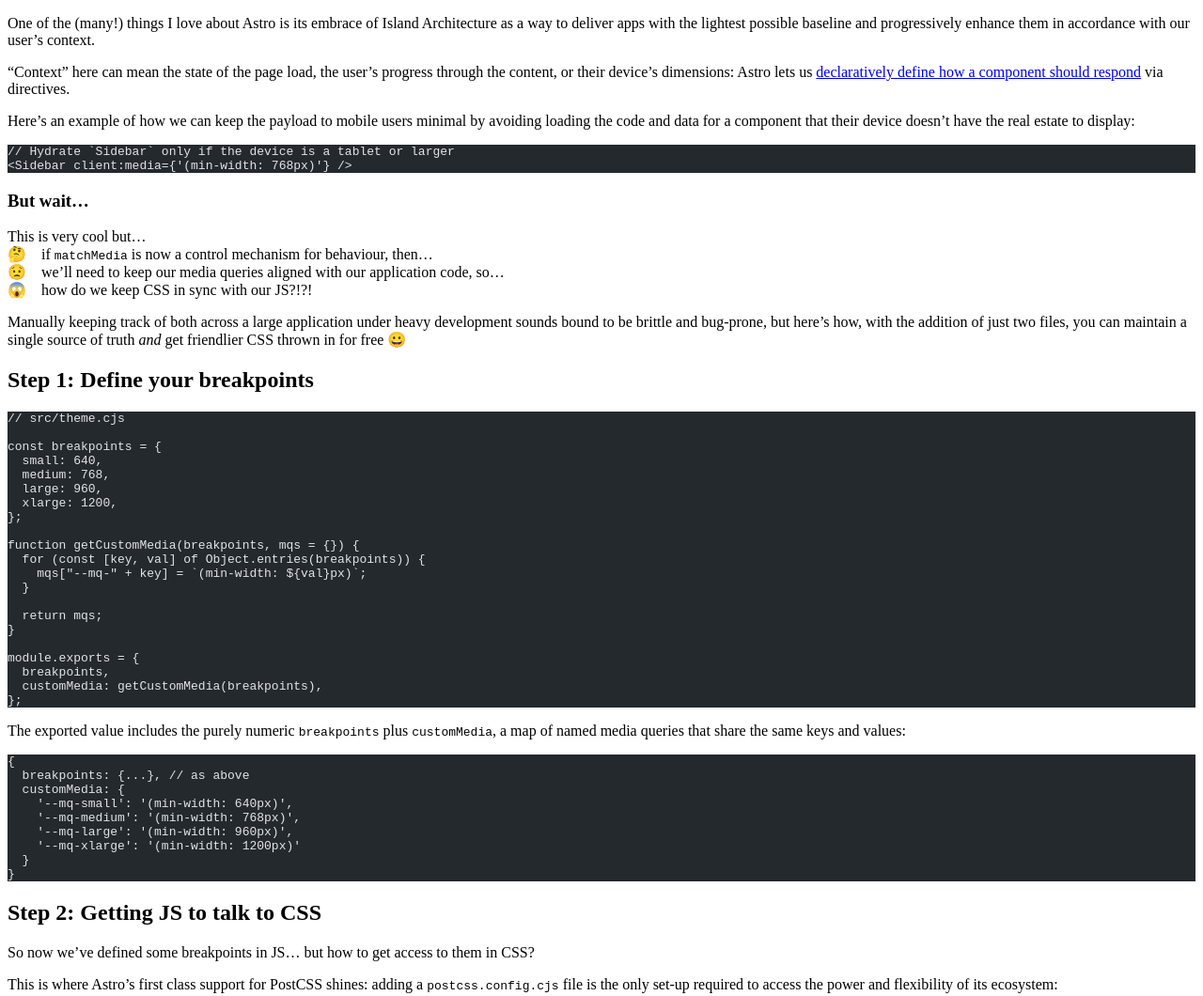
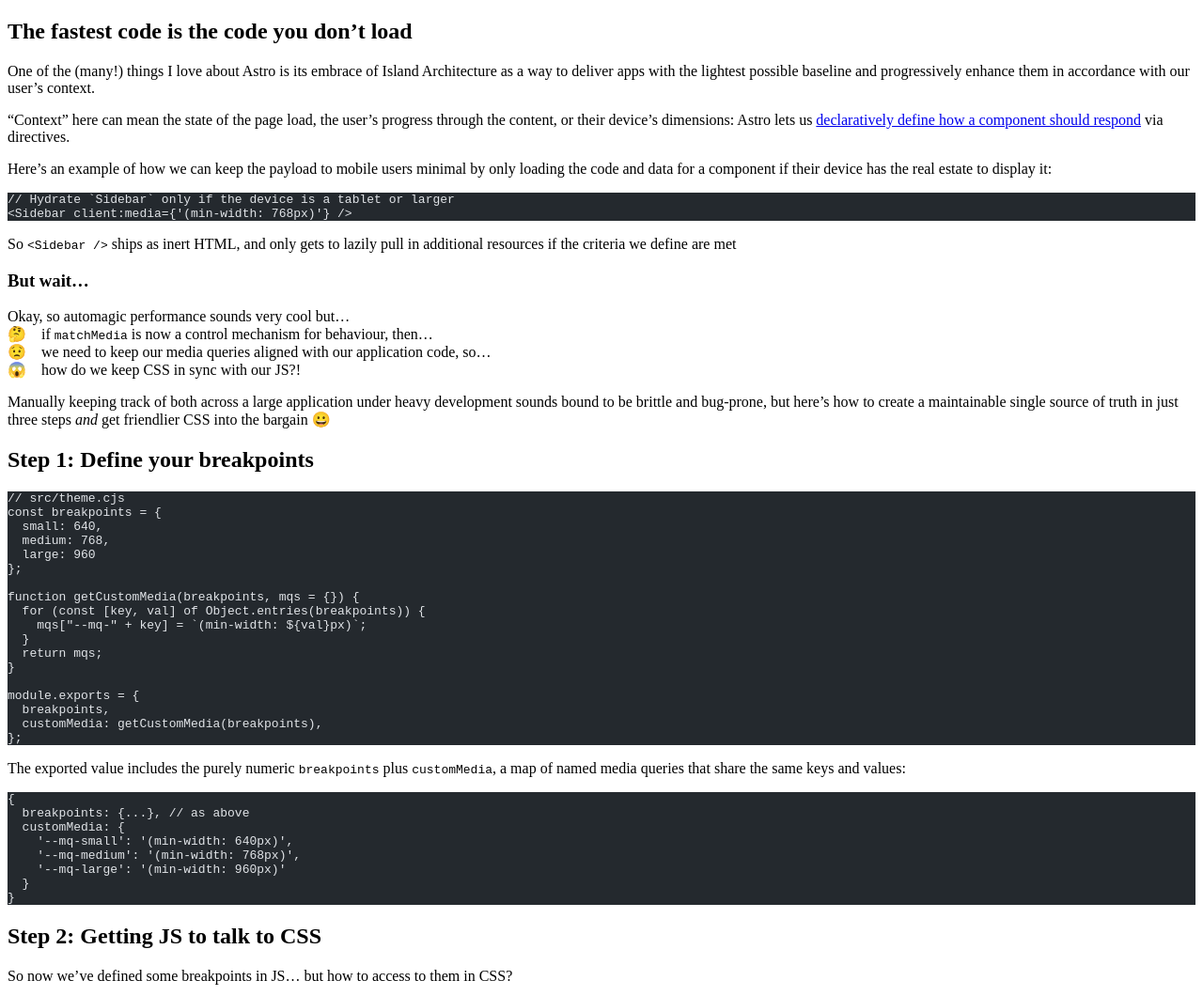
Before and after one commit to oliverturner/blog, an Astro site: page /posts/mqs-in-js in a window 1280 px wide. Shown: the top 1060 px of the page at 94% size. Built offline with nearby package versions, Linux system fonts and the light colour scheme; Astro itself is replaced by a stand-in of ours; code samples lack their colours.

Commit message:
Revisions to article

````diff
--- a/src/pages/posts/mqs-in-js.md
+++ b/src/pages/posts/mqs-in-js.md
@@ -6,6 +6,8 @@
 name: Oliver Turner
 description: How Astro and PostCSS can help you keep behaviour & styling aligned
 ---
+
+## The fastest code is the code you don't load
 
 One of the (many!) things I love about Astro is its embrace of Island
 Architecture as a way to deliver apps with the lightest possible baseline and
@@ -17,41 +19,40 @@
 via directives.
 
 Here's an example of how we can keep the payload to mobile users minimal by
-avoiding loading the code and data for a component that their device doesn't
-have the real estate to display:
+only loading the code and data for a component if their device has the real
+estate to display it:
 
 ```astro
 // Hydrate `Sidebar` only if the device is a tablet or larger
 <Sidebar client:media={'(min-width: 768px)'} />
 ```
+So `<Sidebar />` ships as inert HTML, and only gets to lazily pull in additional
+resources if the criteria we define are met
 
 ### But wait...
-This is very cool but...\
+Okay, so automagic performance sounds very cool but...\
 🤔 if `matchMedia` is now a control mechanism for behaviour, then...\
-😟 we'll need to keep our media queries aligned with our application code, so...\
-😱 how do we keep CSS in sync with our JS?!?!
+😟 we need to keep our media queries aligned with our application code, so...\
+😱 how do we keep CSS in sync with our JS?!
 
 Manually keeping track of both across a large application under heavy development
-sounds bound to be brittle and bug-prone, but here's how, with the addition of
-just two files, you can maintain a single source of truth _and_ get friendlier
-CSS thrown in for free 😀
+sounds bound to be brittle and bug-prone, but here's how to create a maintainable
+single source of truth in just three steps _and_ get friendlier CSS into the
+bargain 😀
 
 ## Step 1: Define your breakpoints
 ```js
 // src/theme.cjs
-
 const breakpoints = {
   small: 640,
   medium: 768,
-  large: 960,
-  xlarge: 1200,
+  large: 960
 };
 
 function getCustomMedia(breakpoints, mqs = {}) {
   for (const [key, val] of Object.entries(breakpoints)) {
     mqs["--mq-" + key] = `(min-width: ${val}px)`;
   }
-
   return mqs;
 }
 
@@ -70,16 +71,14 @@
   customMedia: {
     '--mq-small': '(min-width: 640px)',
     '--mq-medium': '(min-width: 768px)',
-    '--mq-large': '(min-width: 960px)',
-    '--mq-xlarge': '(min-width: 1200px)'
+    '--mq-large': '(min-width: 960px)'
   }
 }
 ```
 
 ## Step 2: Getting JS to talk to CSS
 
-So now we've defined some breakpoints in JS... but how to get access to them in
-CSS?
+So now we've defined some breakpoints in JS... but how to access to them in CSS?
 
 This is where Astro's first class support for PostCSS shines: adding a
 `postcss.config.cjs` file is the only set-up required to access the power and
@@ -87,7 +86,6 @@
 
 ```js
 // postcss.config.js
-
 const postcssCustomMedia = require("postcss-custom-media");
 const { customMedia } = require("./src/theme.cjs");
 
@@ -105,10 +103,8 @@
 
 ```scss
 // src/styles/styles.scss
-
 .my-component {
   --bg: blue;
-
   background-color: var(--bg);
 
   @media (--mq-medium) {
@@ -116,9 +112,6 @@
   }
   @media (--mq-large) {
     --bg: yellow;
-  }
-  @media (--mq-xlarge) {
-    --bg: orange;
   }
 }
 ```
@@ -136,7 +129,6 @@
 ```astro
 ---
 // src/pages/index.astro
-
 import { customMedia } from '../../theme.cjs'
 ---
 
@@ -170,7 +162,7 @@
 ```
 
 ## Conclusion
-Hopefully this is a useful technique and a good example of how Astro's
+Hopefully this is a useful technique and an illustrative example of how Astro's
 architecture lends itself to delivering more user-centered applications at the
 same time as providing an amazing developer experience.
 
````
